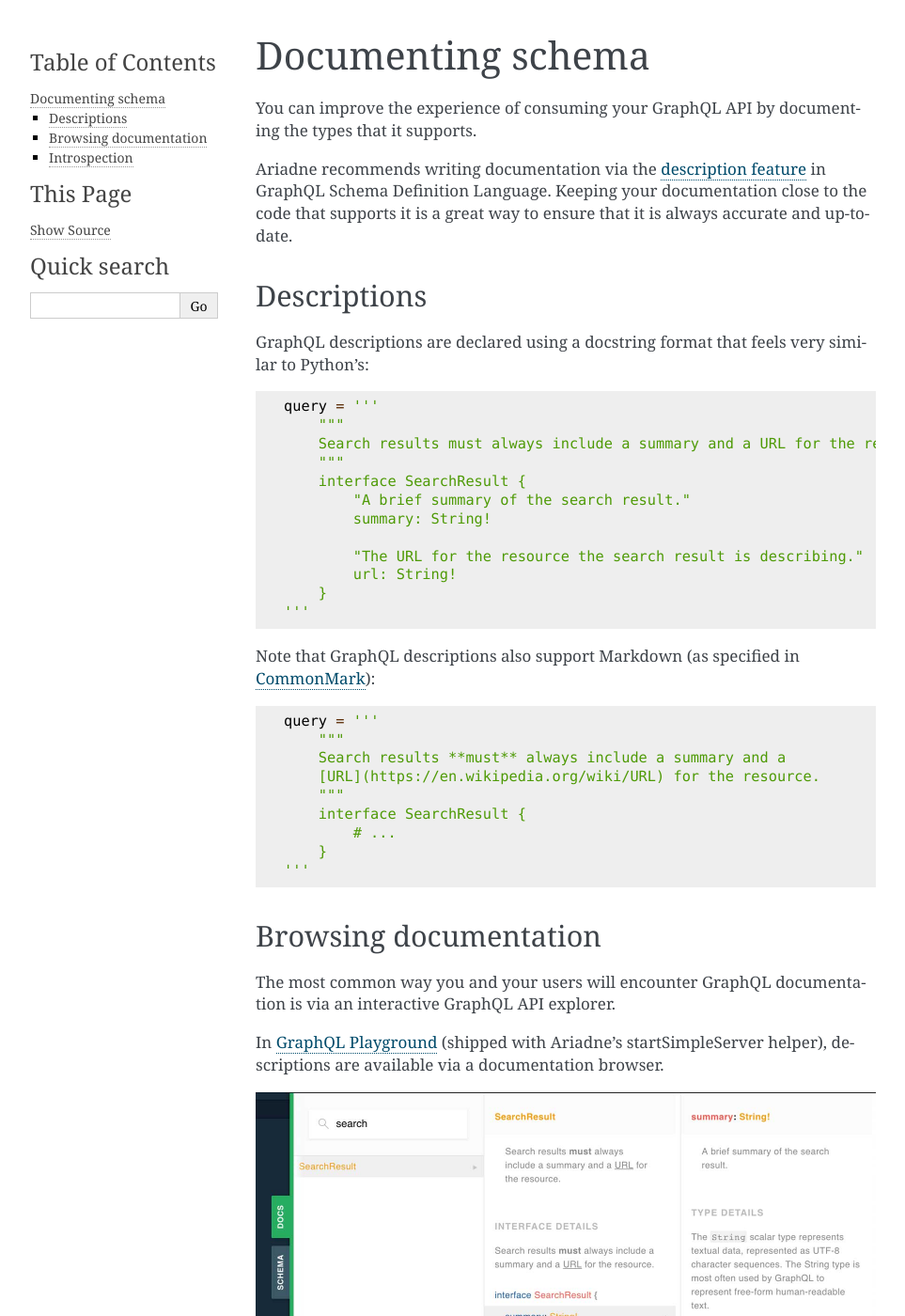
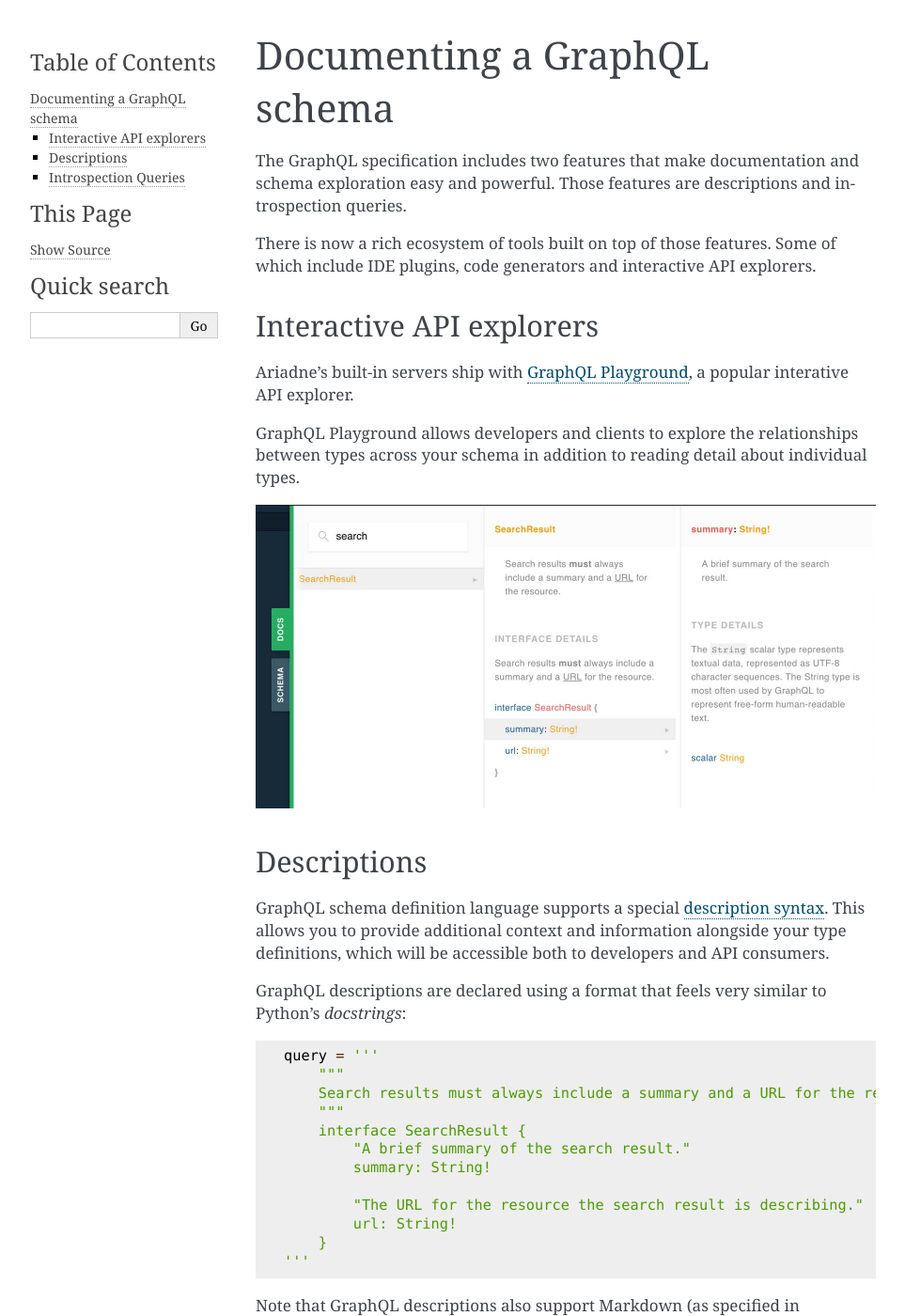
Before and after one commit to mirumee/ariadne, a Sphinx documentation site: the page built from docs/documenting-schema.rst, in a window 1280 px wide and 1400 px high. Shown: the whole window at 94% size, without its empty margins (148-1111 px from the left). Built offline with Sphinx 7.4.7, drawn with Linux system fonts in a browser that asks for light colours; some of the changed text lies outside the part shown.

Commit message:
Document Ariadne's support for Descriptions [third draft]
Reorganize documentation around GraphQL exploration
and end-user outcomes

```diff
--- a/docs/documenting-schema.rst
+++ b/docs/documenting-schema.rst
@@ -1,17 +1,30 @@
 .. _documenting-schema:
 
-Documenting schema
-==================
+Documenting a GraphQL schema
+============================
 
-You can improve the experience of consuming your GraphQL API by documenting the types that it supports.
+The GraphQL specification includes two features that make documentation and schema exploration easy and powerful.  Those features are descriptions and introspection queries.
 
-Ariadne recommends writing documentation via the `description feature <https://facebook.github.io/graphql/June2018/#sec-Descriptions>`_ in GraphQL Schema Definition Language.  Keeping your documentation close to the code that supports it is a great way to ensure that it is always accurate and up-to-date.
+There is now a rich ecosystem of tools built on top of those features.  Some of which include IDE plugins, code generators and interactive API explorers.
+
+
+Interactive API explorers
+-------------------------
+
+Ariadne's built-in servers ship with `GraphQL Playground <https://github.com/prisma/graphql-playground>`_, a popular interative API explorer.
+
+GraphQL Playground allows developers and clients to explore the relationships between types across your schema in addition to reading detail about individual types.
+
+.. image:: _static/graphql-playground-example.jpg
+   :alt: GraphQL Playground example
 
 
 Descriptions
 ------------
 
-GraphQL descriptions are declared using a docstring format that feels very similar to Python's::
+GraphQL schema definition language supports a special `description syntax <https://facebook.github.io/graphql/June2018/#sec-Descriptions>`_.  This allows you to provide additional context and information alongside your type definitions, which will be accessible both to developers and API consumers.
+
+GraphQL descriptions are declared using a format that feels very similar to Python's `docstrings`::
 
     query = '''
         """
@@ -39,23 +52,12 @@ Note that GraphQL descriptions also support Markdown (as specified in `CommonMar
     '''
 
 
-Browsing documentation
-----------------------
+Introspection Queries
+---------------------
 
-The most common way you and your users will encounter GraphQL documentation is via an interactive GraphQL API explorer.
+The GraphQL specification also defines a programmatic way to learn about a server's schema and documentation.  This is called `introspection <https://graphql.org/learn/introspection/>`_.
 
-In `GraphQL Playground <https://github.com/prisma/graphql-playground>`_ (shipped with Ariadne's startSimpleServer helper), descriptions are available via a documentation browser.
-
-.. image:: _static/graphql-playground-example.jpg
-   :alt: GraphQL Playground example
-
-
-Introspection
--------------
-
-GraphQL descriptions can also be accessed programatically.  Internally, this is how tools like GraphQL Playground can provide the live, dynamic experience they do.
-
-You can get programatic access to a graphQL server's schema using an `introspection query <https://graphql.org/learn/introspection/>`_.  An introspection query is specified using a special field in the Query type, using standard GraphQL query syntax::
+The Query type in a GraphQL schema also includes special introspection fields (prefixed with a double underscore) which allow a user or application to ask for information about the schema itself::
 
     query IntrospectionQuery {
         __schema {
@@ -82,3 +84,6 @@ A response to the above query might look like this:
             ]
         }
     }
+
+.. note::
+    Tools like GraphQL Playground use introspection queries internally to provide the live, dynamic experiences they do.
```
